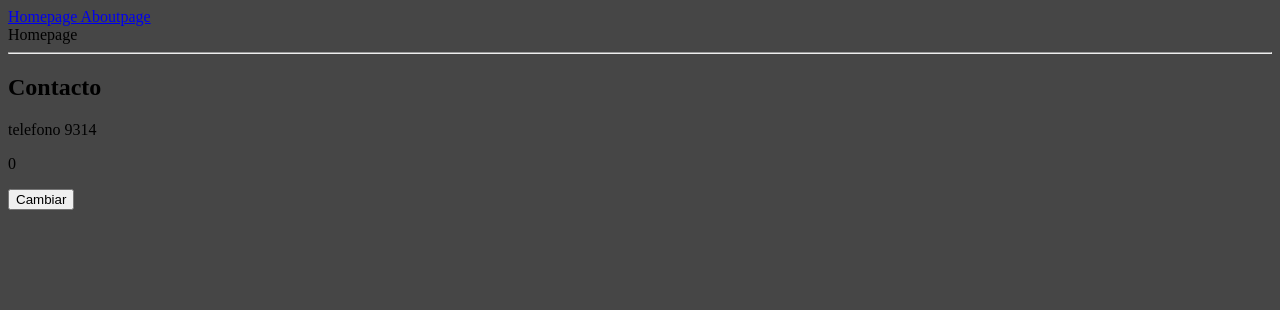
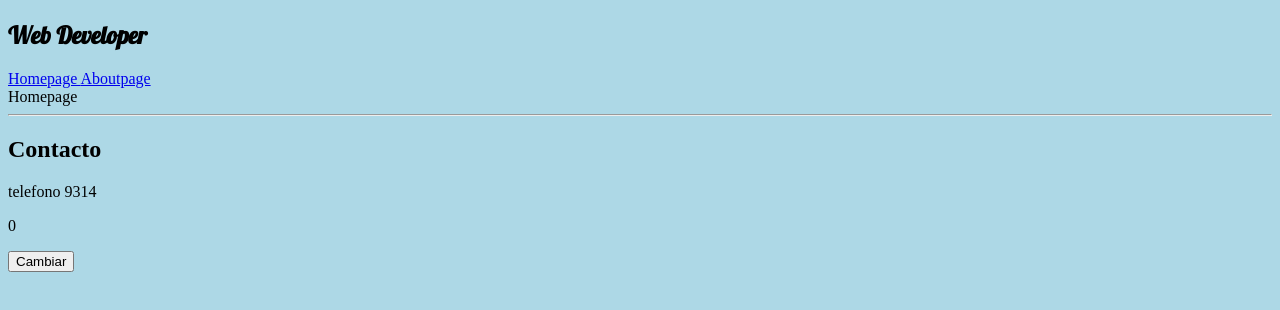
Before and after one commit to Karim-aitt/portfolio_v1, a React (Vite) app: page / in a window 1280 px wide. Shown: the top 310 px of the page. Built offline with nearby package versions, Linux system fonts and the light colour scheme.

Commit message:
header v1

```diff
--- a/index.html
+++ b/index.html
@@ -3,6 +3,10 @@
   <head>
     <meta charset="UTF-8" />
     <link rel="icon" type="image/svg+xml" href="/vite.svg" />
+    <link rel="preconnect" href="https://fonts.googleapis.com">
+    <link rel="preconnect" href="https://fonts.gstatic.com" crossorigin>
+    <link href="https://fonts.googleapis.com/css2?family=Lobster&display=swap" rel="stylesheet">
+
     <meta name="viewport" content="width=device-width, initial-scale=1.0" />
     <title>Portfolio Karim</title>
   </head>
--- a/src/App.css
+++ b/src/App.css
@@ -1,3 +1,3 @@
 body{
-    background-color: rgb(70, 70, 70);
+    background-color: lightblue;
 }
--- a/src/App.jsx
+++ b/src/App.jsx
@@ -3,7 +3,7 @@ import Navbar from './components/Navbar/NavBar'
 import Footer from './components/footer/Footer'
 import HomePage from './pages/HomePage'
 import AboutPage from './pages/AboutPage'
-
+import Header from './components/header/header'
 import { BrowserRouter, Routes, Route } from 'react-router-dom';
 
 
@@ -11,7 +11,10 @@ function App() {
 
   return (
     <>
+    <Header/>
       <BrowserRouter>
+
+
         <Navbar />
 
         <Routes>
--- /dev/null
+++ b/src/components/header/Header.jsx
@@ -0,0 +1,32 @@
+import estilitos from "./header.module.css"
+
+
+function Header (){
+
+
+return(
+
+<div className="encabezade">
+
+    <div>
+
+    <h2 className= {estilitos.h2}>Web Developer</h2>
+
+    </div>
+
+
+
+</div>
+
+
+
+
+
+)
+
+
+
+
+}
+
+export default Header
--- /dev/null
+++ b/src/components/header/header.module.css
@@ -0,0 +1,4 @@
+.h2{
+    font-family: 'Lobster', sans-serif;
+
+}
```
